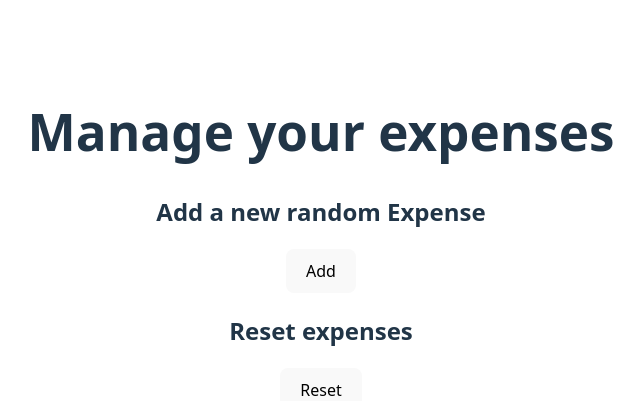
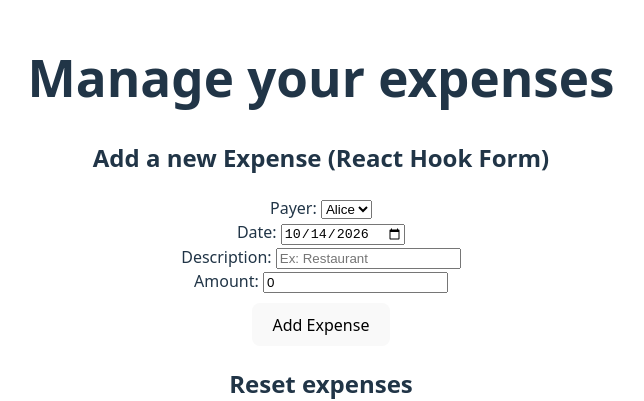
Before and after one commit to yuhang-wu-vinci/Web3, a React (Vite) app in the folder lesson2/frontend/: page / in a window 1280 px wide. Shown: the part 122-523 px from the top of the page, without its empty margins (319-963 px from the left). Built offline with nearby package versions, Linux system fonts and the light colour scheme; no server answers.

Commit message:
End of lesson 2

```diff
--- a/lesson2/frontend/package.json
+++ b/lesson2/frontend/package.json
@@ -14,7 +14,8 @@
   },
   "dependencies": {
     "react": "^19.1.1",
-    "react-dom": "^19.1.1"
+    "react-dom": "^19.1.1",
+    "react-hook-form": "^7.90.0"
   },
   "devDependencies": {
     "@eslint/js": "^9.32.0",
--- a/lesson2/frontend/src/components/ExpenseAdd.tsx
+++ b/lesson2/frontend/src/components/ExpenseAdd.tsx
@@ -1,24 +1,86 @@
+import { useForm } from "react-hook-form";
 import type { Expense } from "../types/Expense";
 
 interface ExpenseAddProps {
   addExpense: (expense: Expense) => void;
 }
 
-function generateRandomExpense(): Expense {
-  return {
-    id: Math.round(Math.random()*100).toString(),
-    date: "2026-09-18",
-    description: "New random Expense",
-    payer: "New random Payer",
-    amount: Math.random() * 100
-  };
+interface ExpenseFormData {
+  payer: string;
+  date: string;
+  description: string;
+  amount: number;
 }
 
 function ExpenseAdd({ addExpense }: ExpenseAddProps) {
-  return <div>
-    <h2>Add a new random Expense</h2>
-    <button onClick={() => addExpense(generateRandomExpense())}>Add</button>
-  </div>;
+  const {
+    register,
+    handleSubmit,
+    reset,
+    formState: { errors },
+  } = useForm<ExpenseFormData>({
+    defaultValues: {
+      payer: "Alice",
+      date: new Date().toISOString().split("T")[0],
+      description: "",
+      amount: 0,
+    },
+  });
+
+  const onSubmit = (data: ExpenseFormData) => {
+    // On formate les données avant de les envoyer au backend
+    const newExpense = {
+      id: 0,
+      payer: data.payer,
+      date: data.date,
+      description: data.description,
+      amount: Number(data.amount),
+    };
+
+    addExpense(newExpense as Expense);
+    reset(); // Réinitialise le formulaire après soumission
+  };
+
+  return (
+    <form onSubmit={handleSubmit(onSubmit)} style={{ marginBottom: "20px" }}>
+      <h2>Add a new Expense (React Hook Form)</h2>
+
+      <div>
+        <label>Payer: </label>
+        <select {...register("payer", { required: true })}>
+          <option value="Alice">Alice</option>
+          <option value="Bob">Bob</option>
+        </select>
+      </div>
+
+      <div>
+        <label>Date: </label>
+        <input type="date" {...register("date", { required: true })} />
+      </div>
+
+      <div>
+        <label>Description: </label>
+        <input
+          type="text"
+          placeholder="Ex: Restaurant"
+          {...register("description")}
+        />
+      </div>
+
+      <div>
+        <label>Amount: </label>
+        <input
+          type="number"
+          step="0.01"
+          placeholder="0.00"
+          {...register("amount", { required: true, valueAsNumber: true })}
+        />
+        {errors.amount && <span style={{ color: "red" }}> Amount field is required</span>}
+      </div>
+
+      <button type="submit" style={{ marginTop: "10px" }}>Add Expense</button>
+    </form>
+  );
 }
 
 export default ExpenseAdd;
--- a/lesson2/frontend/src/types/Expense.ts
+++ b/lesson2/frontend/src/types/Expense.ts
@@ -1,5 +1,5 @@
 export interface Expense {
-  id: string;
+  id: number;
   date: string;
   description: string;
   payer: string;
```
Also changed, not shown: 1 other file (tests, documents, lock files or other folders).
